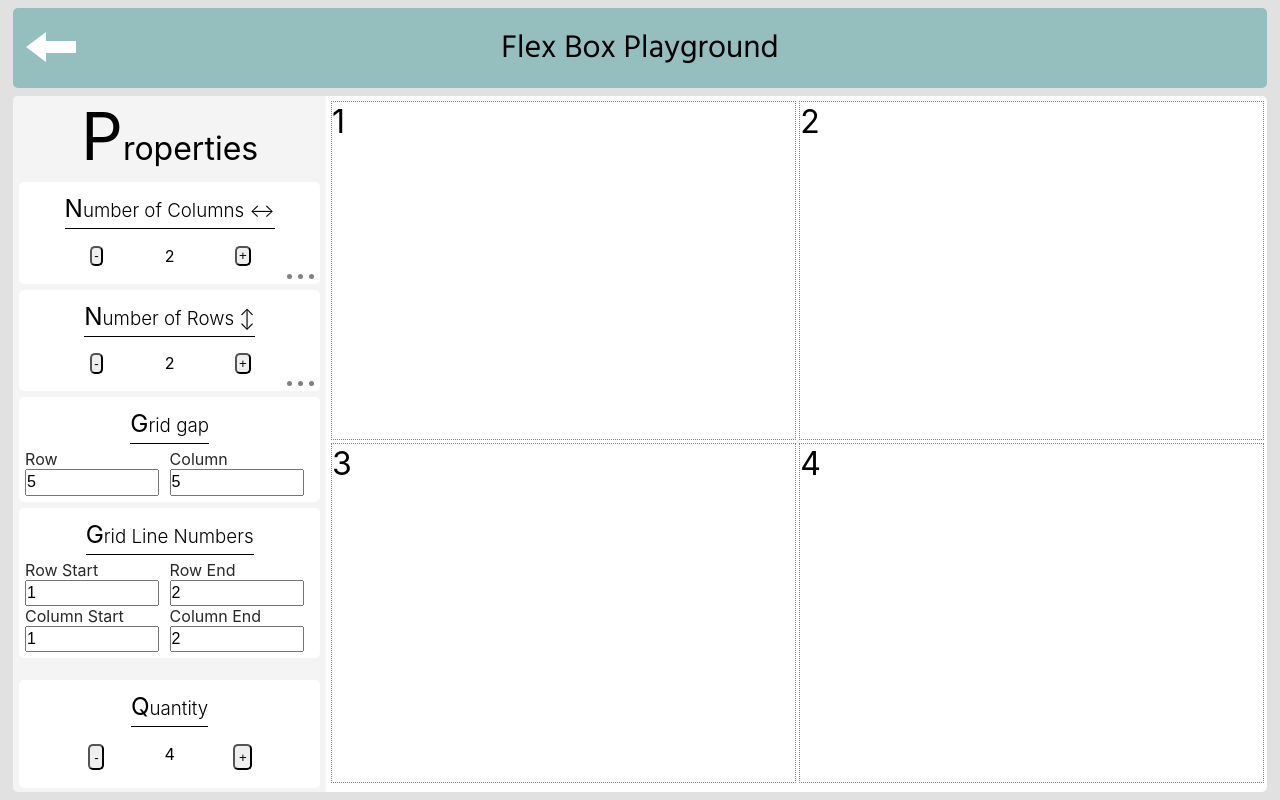
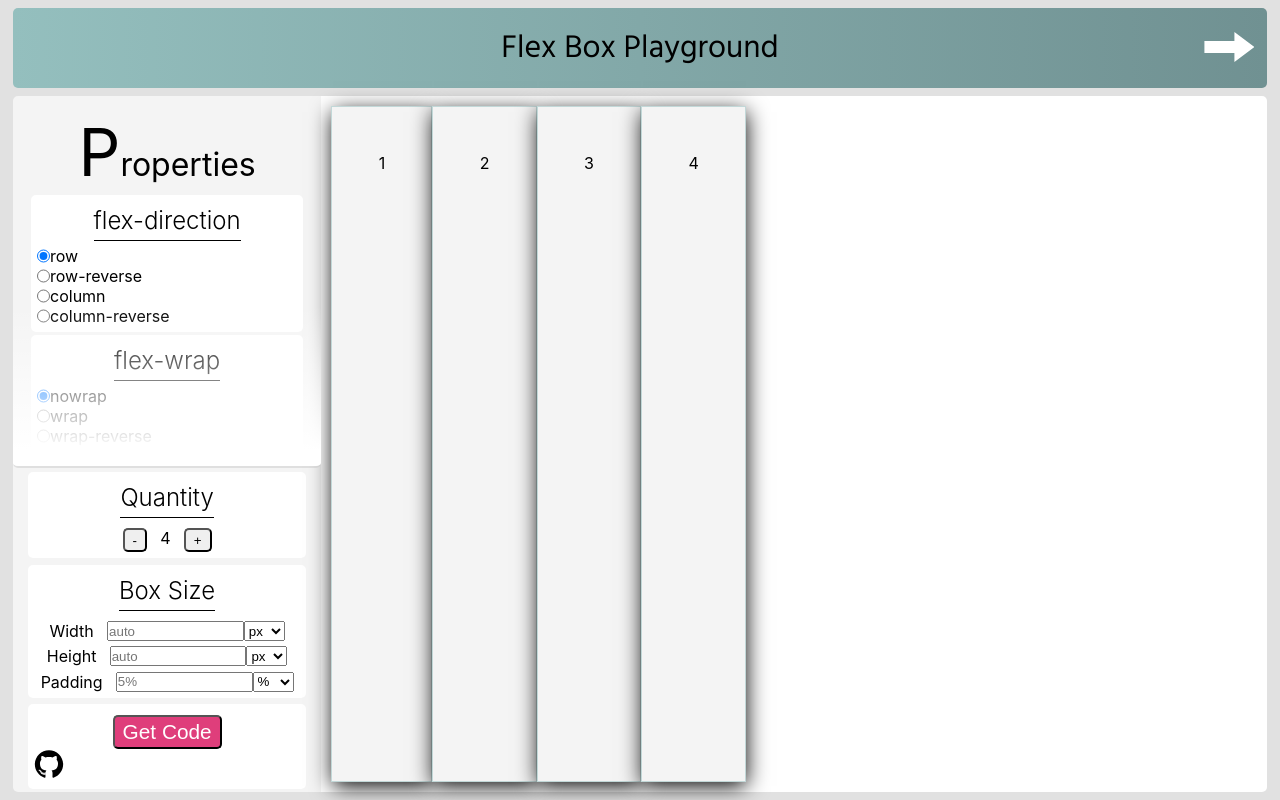
Before and after one commit to timbiles/flex-box, a React (Create React App) app: page / in a window 1280 px wide. Built offline with nearby package versions, Linux system fonts and the light colour scheme.

Commit message:
style changes, color edits

```diff
--- a/src/App.js
+++ b/src/App.js
@@ -8,8 +8,8 @@ import './App.scss';
 
 class App extends Component {
   state = {
-    flex: false,
-    arrowDisplay: false,
+    flex: true,
+    arrowDisplay: true,
     title: 'Flex Box Playground'
   };
 
--- a/src/App.scss
+++ b/src/App.scss
@@ -33,5 +33,5 @@ select:focus  {
 
 
 .color {
-  // color: #83aaa8
+  color: #709192;
 }
--- a/src/Components/properties.js
+++ b/src/Components/properties.js
@@ -125,7 +125,7 @@ class properties extends Component {
       <>
         <Container main>
           <Container primary>
-            <Styles height="40vh">
+            <Styles height="50vh">
               <Pa header>Properties</Pa>
               {this.map(direction, 'direction')}
               {this.map(wrap, 'wrap')}
--- a/src/styles/flex.js
+++ b/src/styles/flex.js
@@ -7,7 +7,9 @@ export const Header = styled.div`
   align-items: center;
   height: 10vh;
   width: 98vw;
-  background: #94bfbe;
+  background: linear-gradient(to right, #94bfbe, #709192);
+  /* background: #94bfbe; */
+  /* 668586 */
   font-size: 2em;
   border-radius: 5px;
   margin-bottom: 1vh;
@@ -61,7 +63,7 @@ ${props =>
 `;
 
 export const Styles = styled.div`
-  /* &:not(:hover) {
+  &:not(:hover) {
     height: ${props => props.height};
     overflow: hidden;
     border-radius: 0 0 5px 5px;
@@ -88,7 +90,7 @@ export const Styles = styled.div`
   }
   &:hover:after {
     z-index: -1;
-  } */
+  }
 `;
 
 export const Flex = styled.div`
@@ -112,6 +114,7 @@ export const Pa = styled.p`
     css`
       box-shadow: 1px 5px 21px -1px #000;
       background: #f4f4f4;
+      border: 1px double rgba(146, 189, 189, .5);
       padding: ${props => props.padding || 'auto'};
       width: ${props => props.width || 'auto'};
       height: ${props => props.height};
--- a/src/styles/gridStyles.js
+++ b/src/styles/gridStyles.js
@@ -128,7 +128,7 @@ export const Cont = styled.div`
   grid-column-start: ${props => (props.colStart ? props.colStart : null)};
   grid-row-end: ${props => (props.rowEnd ? props.rowEnd : null)};
   grid-column-end: ${props => (props.colEnd ? props.colEnd : null)};
-  border: 1px dotted grey;
+  border: 1px dotted rgba(146, 189, 189, .5);
   font-size: 2em;
 
   ${props =>
```
